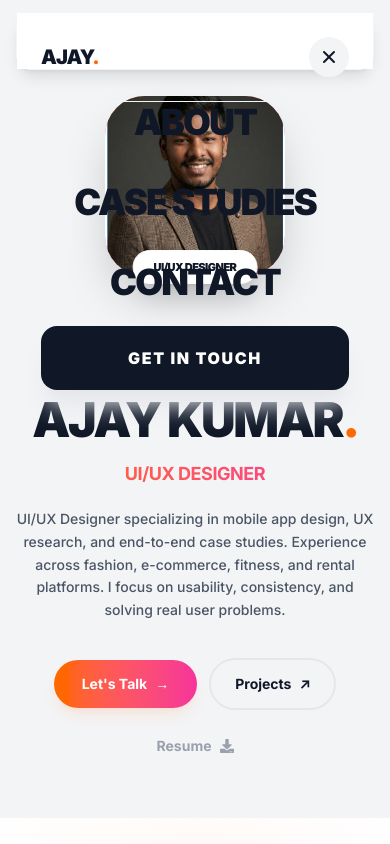
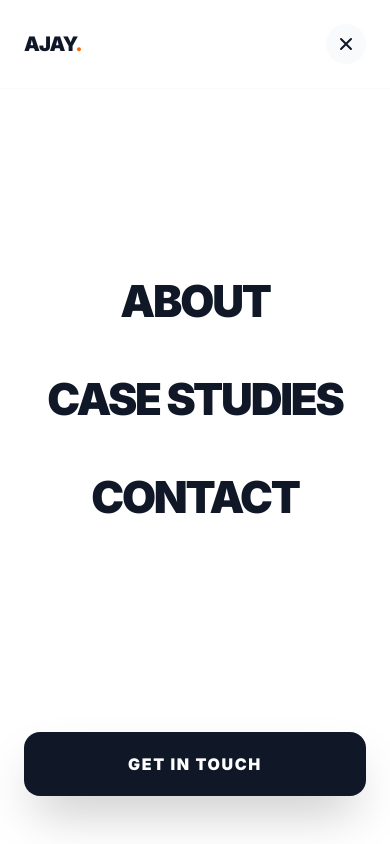
Before and after one commit to Ajay-1234567/Personal-Portfolio, a Next.js app: page / in a window 390 px wide. Both pictures are taken after a click on the button "Toggle Menu". Shown: the top 844 px of the page. Built offline with nearby package versions, Linux system fonts and the light colour scheme.

Commit message:
fix: move mobile menu outside container to ensure solid background

```diff
--- a/app/components/navbar.jsx
+++ b/app/components/navbar.jsx
@@ -19,7 +19,7 @@ function Navbar() {
   return (
     <nav className="fixed top-0 left-0 right-0 z-[100] transition-all duration-300">
       <div className="container mx-auto px-4 py-3 md:py-6">
-        <div className="bg-white/90 backdrop-blur-2xl border border-gray-100 rounded-2xl md:rounded-full px-5 md:px-8 py-2 md:py-3.5 flex items-center justify-between shadow-lg relative">
+        <div className="bg-white/90 backdrop-blur-2xl border border-gray-100 rounded-2xl md:rounded-full px-5 md:px-8 py-2 md:py-3.5 flex items-center justify-between shadow-lg">
           {/* Logo */}
           <Link href="/" className="flex items-center gap-2 group">
             <div className="relative w-7 h-7 rounded-full overflow-hidden border border-gray-100 shadow-sm group-hover:scale-110 transition-transform duration-300">
@@ -56,25 +56,29 @@ function Navbar() {
               {isOpen ? <HiX size={20} /> : <HiMenuAlt3 size={20} />}
             </button>
           </div>
+        </div>
+      </div>
 
-          {/* Full-Screen Mobile App Menu */}
+      {/* Full-Screen Mobile App Menu - Moved OUTSIDE for solid background */}
       {isOpen && (
-            <div className="fixed inset-0 z-[999] md:hidden bg-white">
-              <div className="flex flex-col h-full relative">
+        <div className="fixed inset-0 z-[9999] md:hidden bg-white">
+          <div className="flex flex-col h-full overflow-y-auto">
             {/* Header in Menu */}
-                <div className="px-6 py-6 flex items-center justify-between border-b border-gray-100">
+            <div className="px-6 py-6 flex items-center justify-between border-b border-gray-50 sticky top-0 bg-white">
                <Link href="/" onClick={() => setIsOpen(false)} className="text-xl font-black tracking-tighter text-gray-900 uppercase">AJAY<span className="text-orange-500">.</span></Link>
-                   <button onClick={() => setIsOpen(false)} className="w-10 h-10 bg-gray-100 rounded-full flex items-center justify-center text-gray-900"><HiX size={20} /></button>
+               <button onClick={() => setIsOpen(false)} className="w-10 h-10 bg-gray-50 rounded-full flex items-center justify-center text-gray-900 active:scale-90 transition-transform">
+                 <HiX size={20} />
+               </button>
             </div>
 
             {/* Vertical App Links */}
-                <div className="flex-1 flex flex-col items-center justify-center gap-10 px-6">
+            <div className="flex-1 flex flex-col items-center justify-center gap-8 py-10 px-6">
               {navLinks.map((link, idx) => (
                 <Link
                   key={link.name}
                   href={link.href}
                   onClick={() => setIsOpen(false)}
-                      className="text-4xl font-black text-gray-900 hover:text-orange-500 transition-all uppercase tracking-tighter"
+                  className="text-[2.75rem] font-black text-gray-900 hover:text-orange-500 transition-all uppercase tracking-tighter active:scale-90"
                 >
                   {link.name}
                 </Link>
@@ -82,11 +86,11 @@ function Navbar() {
             </div>
 
             {/* Footer in Menu */}
-                <div className="p-6">
+            <div className="p-6 pb-12">
               <Link
                 href="#contact"
                 onClick={() => setIsOpen(false)}
-                    className="flex items-center justify-center w-full bg-gray-900 text-white py-5 rounded-2xl font-black uppercase tracking-widest shadow-xl shadow-gray-200"
+                className="flex items-center justify-center w-full bg-gray-900 text-white py-5 rounded-2xl font-black uppercase tracking-widest shadow-2xl active:scale-95 transition-all"
               >
                 Get in Touch
               </Link>
@@ -94,8 +98,6 @@ function Navbar() {
           </div>
         </div>
       )}
-        </div>
-      </div>
     </nav>
   );
 }
```
Lines whose indentation alone changed are shown as unchanged.
